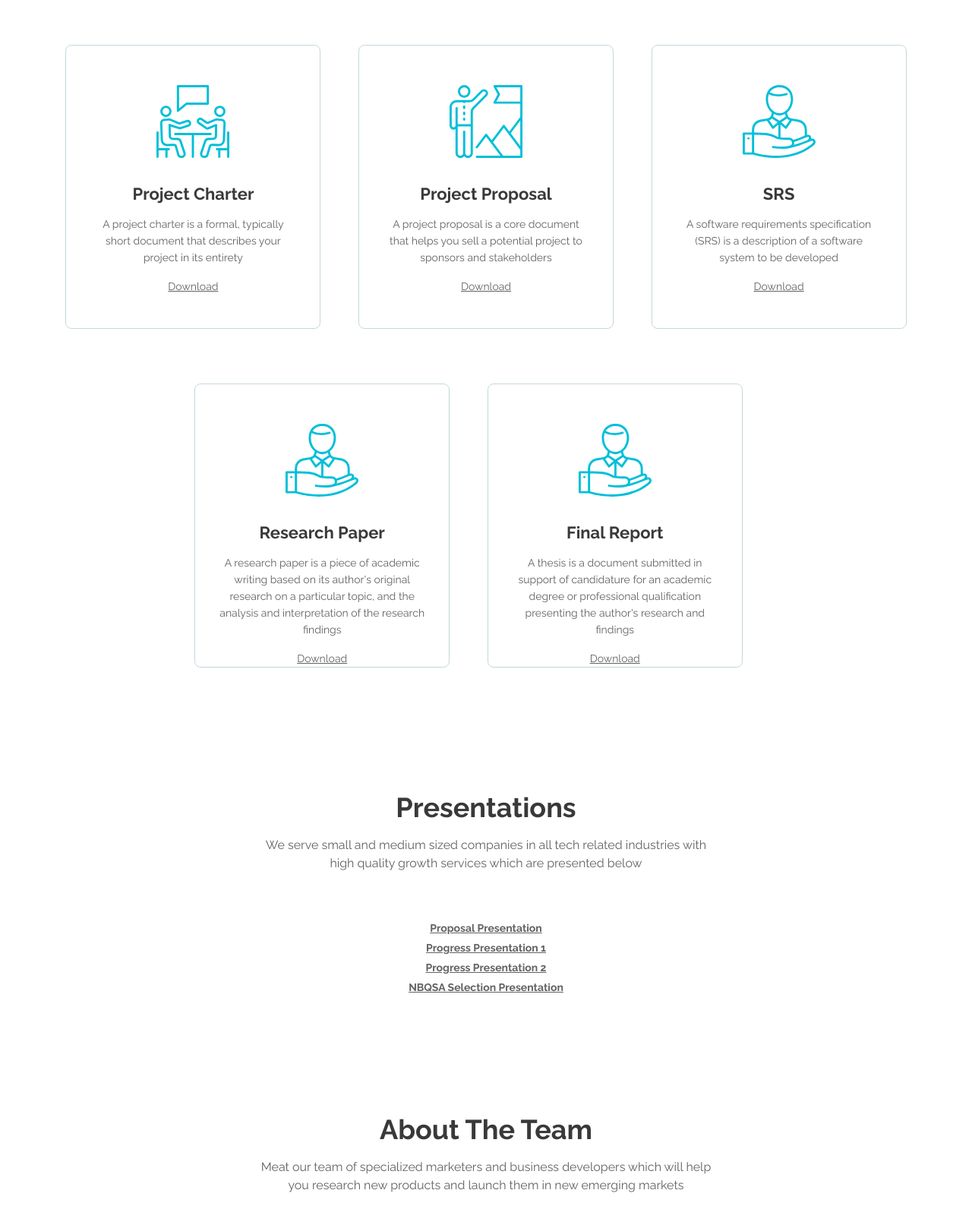
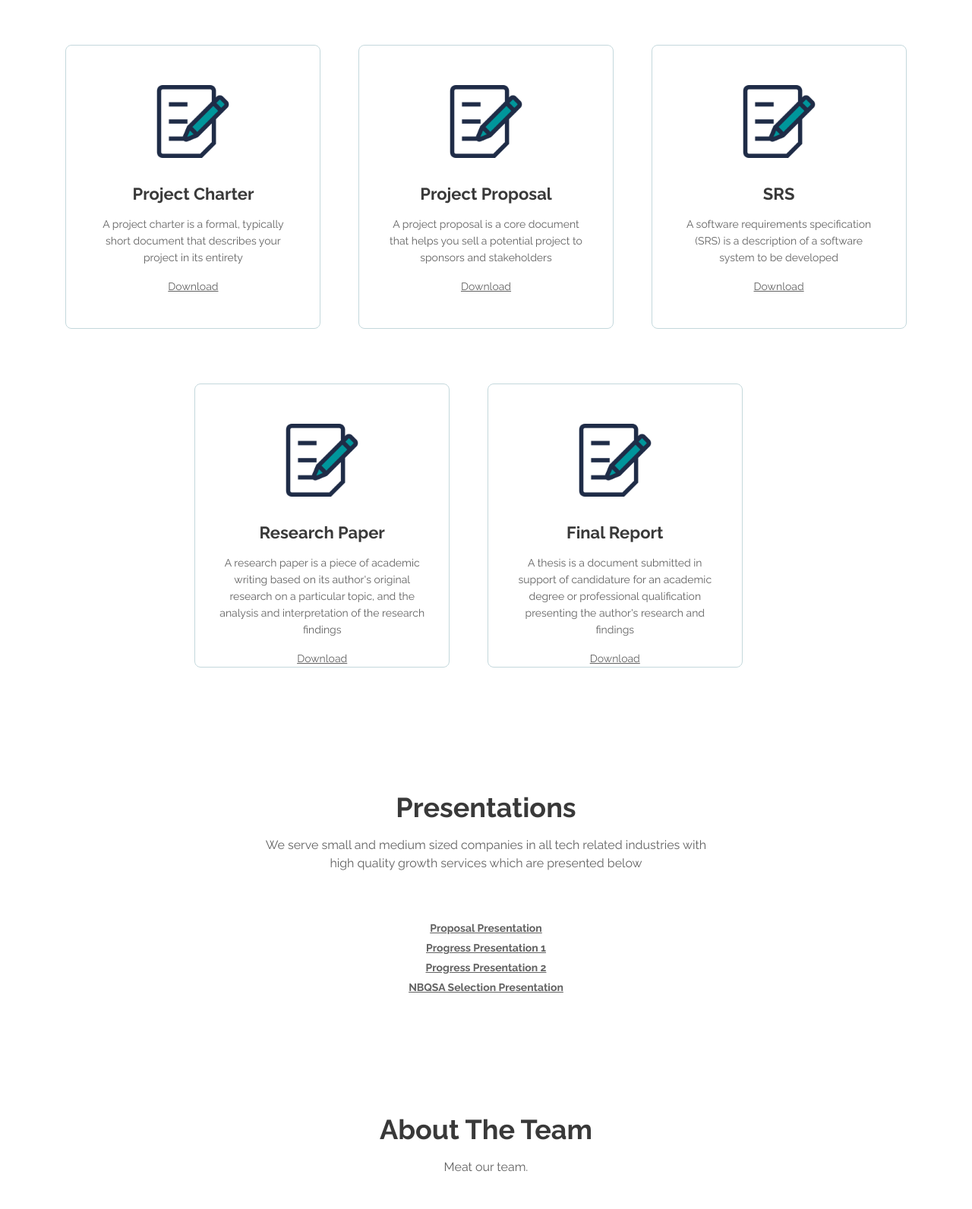
Before and after one commit to group-19-087/cdap-website, a plain HTML site: page index.html in a window 1280 px wide. Shown: the part 9528-11120 px from the top of the page at 76% size. Drawn offline with nearby package versions, Linux system fonts and the light colour scheme.

Commit message:
Added location for contact info and doc icon

```diff
--- a/index.html
+++ b/index.html
@@ -967,7 +967,7 @@
 
                     <!-- Card -->
                     <div class="card">
-                        <img class="card-image" src="images/services-icon-1.svg" alt="alternative">
+                        <img class="card-image" src="images/doc.png" alt="alternative">
                         <div class="card-body">
                             <h4 class="card-title">Project Charter</h4>
                             <p>A project charter is a formal, typically short document that describes your project in its entirety</p>
@@ -978,7 +978,7 @@
 
                     <!-- Card -->
                     <div class="card">
-                        <img class="card-image" src="images/services-icon-2.svg" alt="alternative">
+                        <img class="card-image" src="images/doc.png" alt="alternative">
                         <div class="card-body">
                             <h4 class="card-title">Project Proposal</h4>
                             <p>A project proposal is a core document that helps you sell a potential project to sponsors and stakeholders</p>
@@ -989,7 +989,7 @@
 
                     <!-- Card -->
                     <div class="card">
-                        <img class="card-image" src="images/services-icon-3.svg" alt="alternative">
+                        <img class="card-image" src="images/doc.png" alt="alternative">
                         <div class="card-body">
                             <h4 class="card-title">SRS</h4>
                             <p>A software requirements specification (SRS) is a description of a software system to be developed</p>
@@ -1000,7 +1000,7 @@
 
                     <!-- Card -->
                     <div class="card">
-                        <img class="card-image" src="images/services-icon-3.svg" alt="alternative">
+                        <img class="card-image" src="images/doc.png" alt="alternative">
                         <div class="card-body">
                             <h4 class="card-title">Research Paper</h4>
                             <p>A research paper is a piece of academic writing based on its author's original research on a particular topic, and the analysis and interpretation of the research findings</p>
@@ -1011,7 +1011,7 @@
 
                     <!-- Card -->
                     <div class="card">
-                        <img class="card-image" src="images/services-icon-3.svg" alt="alternative">
+                        <img class="card-image" src="images/doc.png" alt="alternative">
                         <div class="card-body">
                             <h4 class="card-title">Final Report</h4>
                             <p>A thesis is a document submitted in support of candidature for an academic degree or professional qualification presenting the author's research and findings</p>
@@ -1082,8 +1082,7 @@
             <div class="row">
                 <div class="col-lg-12">
                     <h2>About The Team</h2>
-                    <p class="p-heading p-large">Meat our team of specialized marketers and business developers which
-                        will help you research new products and launch them in new emerging markets</p>
+                    <p class="p-heading p-large">Meat our team.</p>
                 </div> <!-- end of col -->
             </div> <!-- end of row -->
             <div class="row">
@@ -1251,7 +1250,7 @@
                     <h2>Contact Information</h2>
                     <ul class="list-unstyled li-space-lg">
                         <li class="address">Don't hesitate to give us a call or send us a contact form message</li>
-                        <li><i class="fas fa-map-marker-alt"></i>22 Innovative Area, San Francisco, CA 94043, US</li>
+                        <li><i class="fas fa-map-marker-alt"></i>SLIIT Faculty of Computing, New Kandy Rd, Malabe, Sri Lanka</li>
                         <li><i class="fas fa-phone"></i><a class="turquoise" href="tel:003024630820">+81 720 2212</a>
                         </li>
                         <li><i class="fas fa-envelope"></i><a class="turquoise"
@@ -1262,9 +1261,7 @@
             <div class="row">
                 <div class="col-lg-6">
                     <div class="map-responsive">
-                        <iframe
-                            src="https://www.google.com/maps/embed?pb=!1m18!1m12!1m3!1d100939.98555098464!2d-122.507640204439!3d37.757814996609724!2m3!1f0!2f0!3f0!3m2!1i1024!2i768!4f13.1!3m3!1m2!1s0x80859a6d00690021%3A0x4a501367f076adff!2sSan+Francisco%2C+CA%2C+USA!5e0!3m2!1sen!2sro!4v1498231462606"
-                            allowfullscreen></iframe>
+                        <iframe src="https://www.google.com/maps/embed?pb=!1m18!1m12!1m3!1d3960.7966422085547!2d79.9709126145243!3d6.914900495003669!2m3!1f0!2f0!3f0!3m2!1i1024!2i768!4f13.1!3m3!1m2!1s0x3ae255fe10100553%3A0xb8420fba115279f!2sSLIIT%20Faculty%20of%20Computing!5e0!3m2!1sen!2slk!4v1568997094178!5m2!1sen!2slk" width="600" height="450" frameborder="0" style="border:0;" allowfullscreen=""></iframe>
                     </div>
                 </div> <!-- end of col -->
                 <div class="col-lg-6">
```
Also changed, not shown: images/doc.png (added).
